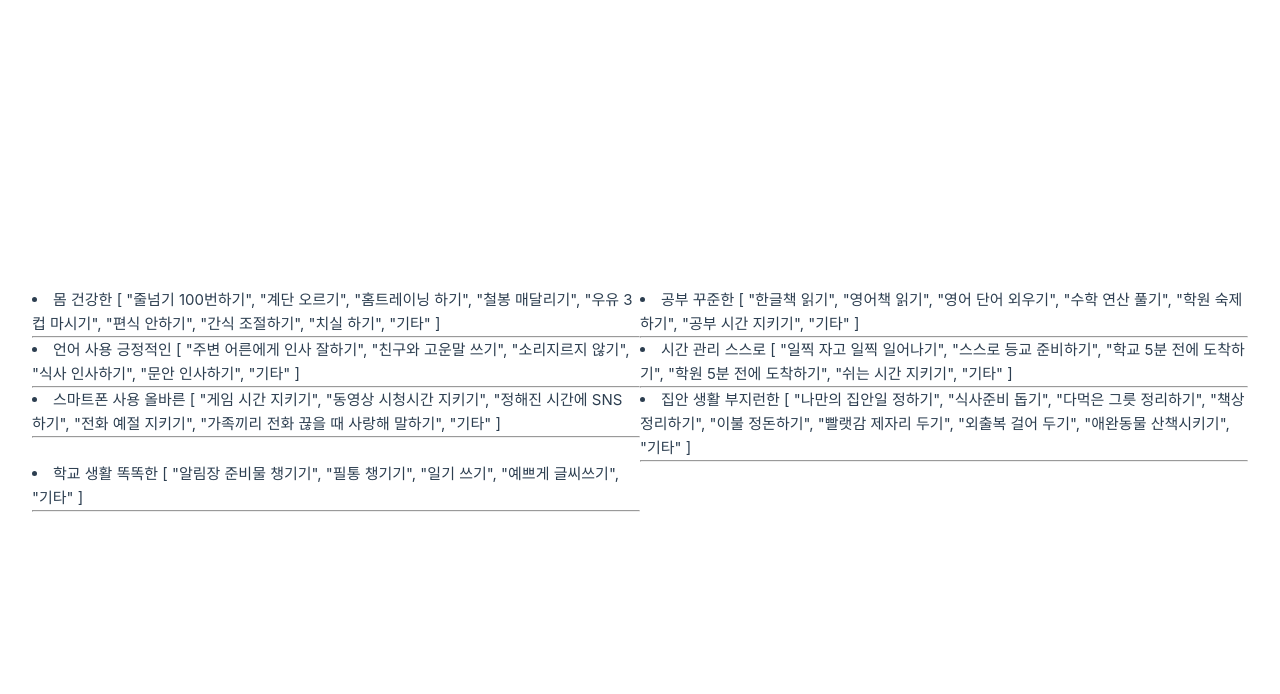
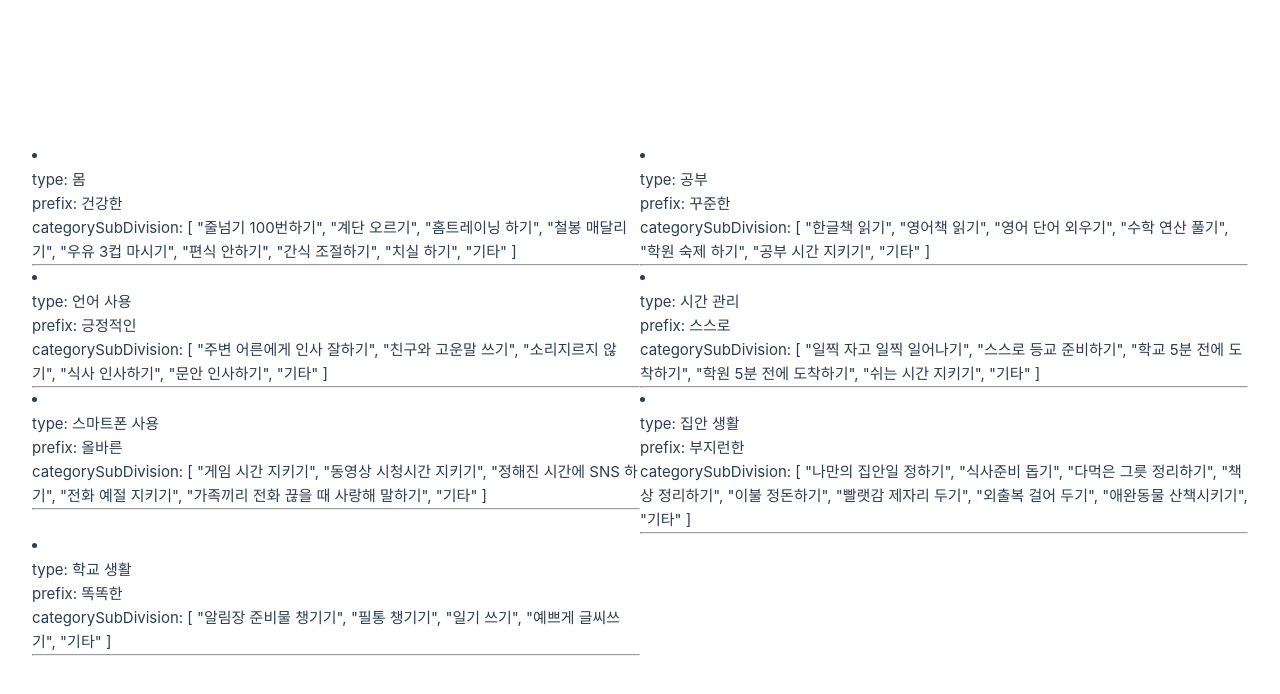
Before and after one commit to qkralsgml78-hello-vue/qkralsgml78-hello-vue.github.io, a Vue app: page / in a window 1280 px wide. Shown: the top 694 px of the page. Built offline with nearby package versions, Linux system fonts and the light colour scheme.

Commit message:
vue 수정

```diff
--- a/src/App.vue
+++ b/src/App.vue
@@ -9,7 +9,10 @@ const Category = ref(category)
 
 <template>
   <li v-for= "(item) in Category">
-     {{ item.type }} {{ item.prefix }} {{ item.categorySubDivision }}
+<br>
+type: {{ item.type }} <br>
+prefix: {{ item.prefix }} <br>
+categorySubDivision: {{ item.categorySubDivision }} <br>
      <hr>
   </li>
 </template>
```
